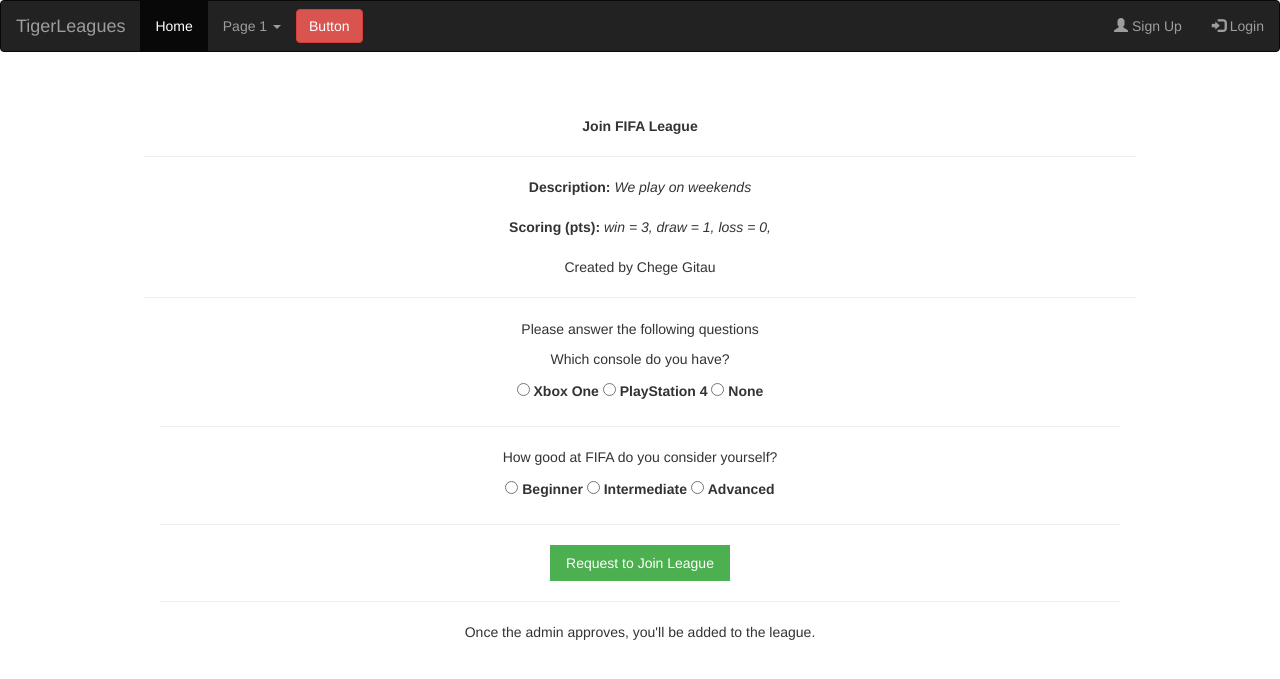
After one commit to dchege711/cos333_tiger_leagues, a Flask app: page /league/1/join in a window 1280 px wide. The commit adds this page. Shown: the top 679 px of the page. Run offline with Flask 2, Linux system fonts and the light colour scheme; parts of the project's set-up code (start-up, migrations or seed data) failed here and were passed over; some libraries are stand-ins or nearby versions.

Commit message:
Create a page for joining a league.

```diff
--- /dev/null
+++ b/tiger_leagues/static/css/main.css
@@ -0,0 +1,3 @@
+.large_portrait_margins {
+    margin: 5% 10%;
+}
--- a/tiger_leagues/templates/base.html
+++ b/tiger_leagues/templates/base.html
@@ -7,6 +7,7 @@
   <meta charset="utf-8">
   <meta name="viewport" content="width=device-width, initial-scale=1">
   <link rel="stylesheet" href="{{ url_for('static', filename='css/w3.css') }}">
+  <link rel="stylesheet" href="{{ url_for('static', filename='css/main.css') }}">
   <link rel="stylesheet" href="https://maxcdn.bootstrapcdn.com/bootstrap/3.3.7/css/bootstrap.min.css">
   <script type="text/javascript" src="{{ url_for('static', filename='src/AppUtilities.js') }}"></script>
   <script src="https://ajax.googleapis.com/ajax/libs/jquery/3.3.1/jquery.min.js"></script>
--- /dev/null
+++ b/tiger_leagues/templates/league/join_league.html
@@ -0,0 +1,53 @@
+{% extends "base.html" %}
+{% block content %}
+    <div class="w3-container large_portrait_margins w3-center">
+
+        <p class="w3-container">
+            <strong>Join {{ leagueInfo.Leaguename }}</strong>
+            <hr>
+            <strong>Description: </strong><em>{{leagueInfo.Descrip}}</em>
+            <br>
+            <br>
+            <strong>Scoring (pts): </strong>
+            <em>
+                win = {{ leagueInfo.Winpoints }},
+                draw = {{ leagueInfo.Drawpoints }},
+                loss = {{ leagueInfo.Losspoints }},
+            </em>
+            <br>
+            <br>
+            <p>Created by {{ leagueInfo.creatorName }}</p>
+            <hr>
+        </p>
+
+        <form class="w3-container" method="POST">
+
+            {% if leagueInfo.AdditionalQuestions %}
+
+            <p>Please answer the following questions</p>
+
+                {% for questionId, questionObj in leagueInfo.AdditionalQuestions.items() %}
+
+                    <p>{{questionObj["question"]}}</p>
+
+                    {% for option in questionObj["options"].split(", ") %}
+                        <input type="radio" name="{{questionId}}" id="{{option}}" value="{{option}}" required>
+                        <label for="{{option}}">{{option}}</label>
+                    {% endfor %}
+
+                    <hr>
+
+                {% endfor %}
+
+            {% endif %}
+
+            <button class="w3-button w3-btn w3-green">Request to Join League</button>
+            <hr>
+
+            <p>Once the admin approves, you'll be added to the league.</p>
+
+        </form>
+
+    </div>
+
+{% endblock %}
```
